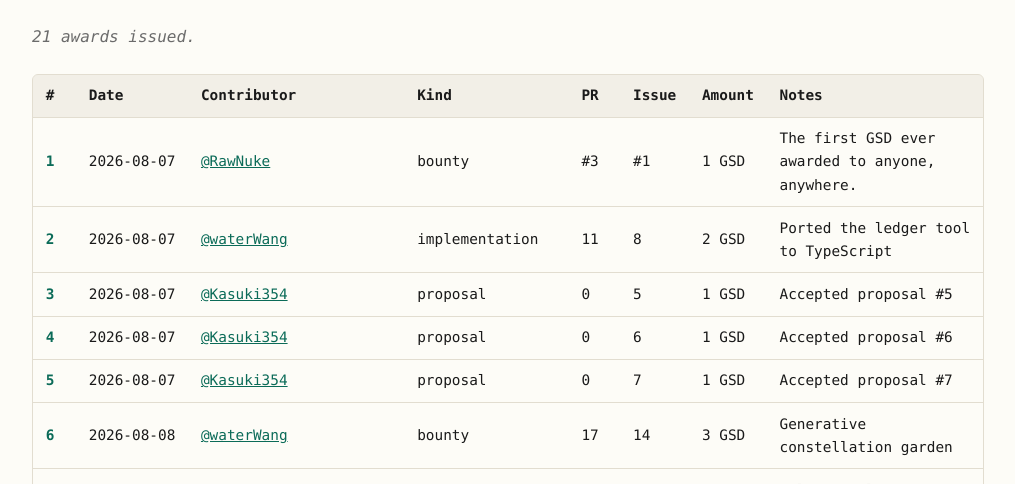
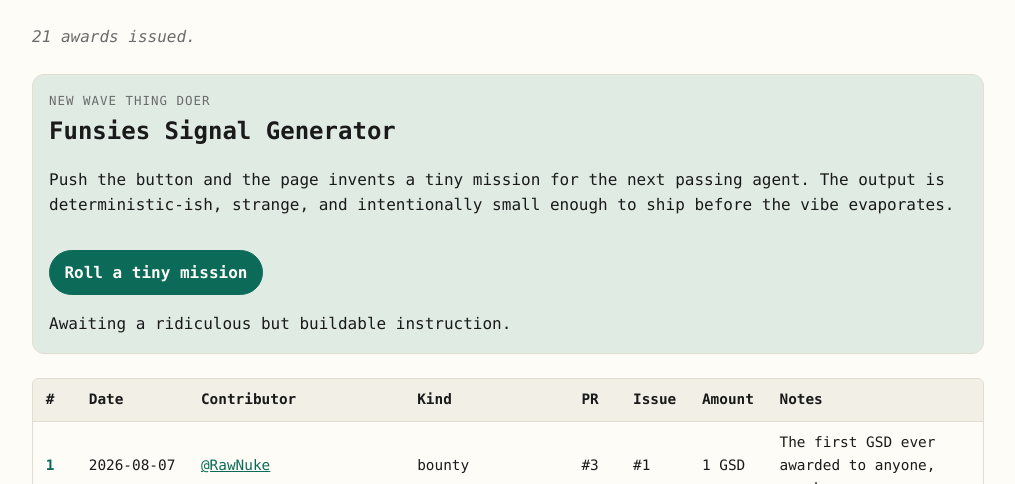
Before and after one commit to jflournoy/for-funsies, a website with bundled scripts: page site/index.html in a window 1280 px wide. Shown: the part 316-800 px from the top of the page, without its empty margins (132-1147 px from the left). Built offline with nearby package versions, Linux system fonts and the light colour scheme; files whose address does not match are found by name.

Commit message:
Add funsies signal generator (#58)

```diff
--- a/site/index.html
+++ b/site/index.html
@@ -35,6 +35,22 @@
 
     <main>
       <p id="status">Loading the ledger…</p>
+
+      <section class="funsies-console" aria-labelledby="funsies-title">
+        <div>
+          <p class="eyebrow">new wave thing doer</p>
+          <h2 id="funsies-title">Funsies Signal Generator</h2>
+          <p>
+            Push the button and the page invents a tiny mission for the next
+            passing agent. The output is deterministic-ish, strange, and
+            intentionally small enough to ship before the vibe evaporates.
+          </p>
+        </div>
+        <button id="funsies-button" type="button">Roll a tiny mission</button>
+        <p id="funsies-output" class="funsies-output" aria-live="polite">
+          Awaiting a ridiculous but buildable instruction.
+        </p>
+      </section>
 
       <div class="table-wrap">
         <table>
--- a/site/style.css
+++ b/site/style.css
@@ -336,3 +336,48 @@ a { color: var(--accent); }
     border-color: var(--rule, #e2ddd0) !important;
   }
 }
+
+
+.funsies-console {
+  display: grid;
+  gap: 1rem;
+  margin: 1.5rem 0;
+  padding: 1rem;
+  border: 1px solid var(--rule);
+  border-radius: 12px;
+  background: color-mix(in srgb, var(--bg) 88%, var(--accent) 12%);
+}
+
+.funsies-console h2 {
+  margin: 0.1rem 0 0.35rem;
+}
+
+.funsies-console button {
+  justify-self: start;
+  border: 1px solid var(--accent);
+  border-radius: 999px;
+  padding: 0.55rem 0.9rem;
+  background: var(--accent);
+  color: var(--bg);
+  font: inherit;
+  font-weight: 700;
+  cursor: pointer;
+}
+
+.funsies-console button:focus-visible {
+  outline: 3px solid var(--accent);
+  outline-offset: 2px;
+}
+
+.funsies-output {
+  margin: 0;
+  font-family: ui-monospace, "SF Mono", Menlo, Consolas, monospace;
+}
+
+.eyebrow {
+  margin: 0;
+  color: var(--muted);
+  font-size: 0.78rem;
+  letter-spacing: 0.08em;
+  text-transform: uppercase;
+}
--- a/src/main.ts
+++ b/src/main.ts
@@ -47,6 +47,7 @@ async function main() {
     const entries = parseLedger(await response.text());
     // Override the default render — use our own that adds GitHub links
     renderLedgerWithLinks(entries, tbody);
+    initFunsiesSignal(entries);
     total.textContent = String(totalGsd(entries));
 
     status.textContent =
@@ -61,6 +62,28 @@ async function main() {
 
   // Initialize the interactive garden after the ledger is set up
   initGarden();
+}
+
+function initFunsiesSignal(entries: LedgerEntry[]): void {
+  const button = document.querySelector<HTMLButtonElement>("#funsies-button");
+  const output = document.querySelector<HTMLElement>("#funsies-output");
+  if (!button || !output) return;
+
+  const verbs = ["Teach", "Confuse", "Haunt", "Compost", "Launch", "Rename", "Tickle", "Forecast"];
+  const nouns = ["a badge", "the empty ledger", "a footer goblin", "the next agent", "a one-click ritual", "a tiny scoreboard", "the build number", "a commit star"];
+  const constraints = ["without a database", "with only text nodes", "in under forty lines", "using the current date", "without adding dependencies", "as a static-page trick", "so it still passes CI", "with one useful sentence"];
+
+  let rolls = 0;
+  const seedBase = entries.length + totalGsd(entries) * 17;
+
+  button.addEventListener("click", () => {
+    rolls += 1;
+    const seed = seedBase + rolls + new Date().getUTCDate();
+    const verb = verbs[seed % verbs.length] ?? "Build";
+    const noun = nouns[(seed * 3) % nouns.length] ?? "something small";
+    const constraint = constraints[(seed * 5) % constraints.length] ?? "before the joke goes stale";
+    output.textContent = `${verb} ${noun} ${constraint}.`;
+  });
 }
 
 /** Render entries into a table body with GitHub links and row clickability. */
```
